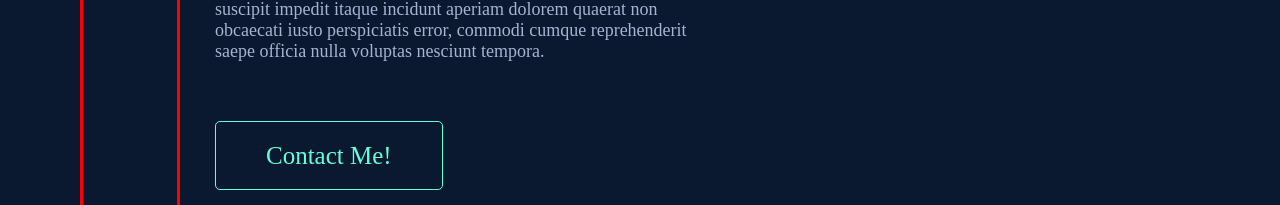
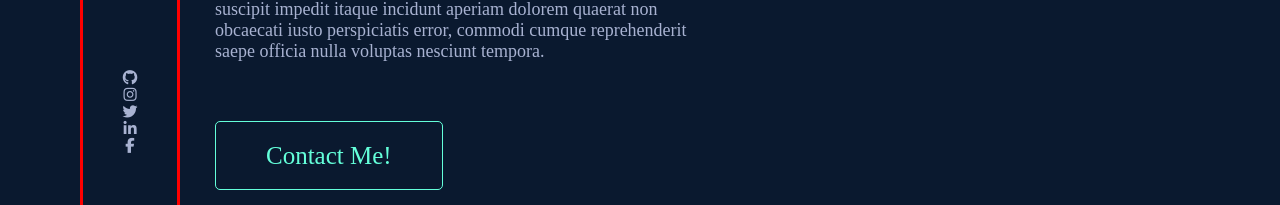
Before and after one commit to Ha-Khu/portfolio_webpage, a plain HTML site: page index.html in a window 1280 px wide. Shown: the part 428-633 px from the top of the page. Drawn offline with Linux system fonts and the light colour scheme; a web font is replaced by a local one.

Commit message:
Nested icons in socials

```diff
--- a/index.html
+++ b/index.html
@@ -34,7 +34,11 @@
       <a class="contact-btn" href="#">Contact Me!</a>
     </section>
     <section class="socials">
-
+      <a href="#"><i class="fa-brands fa-github"></i></a>
+      <a href="#"><i class="fa-brands fa-instagram"></i></a>
+      <a href="#"><i class="fa-brands fa-twitter"></i></a>
+      <a href="#"><i class="fa-brands fa-linkedin-in"></i></a>
+      <a href="#"><i class="fa-brands fa-facebook-f"></i></a>
     </section>
   </main>
 </body>
```
